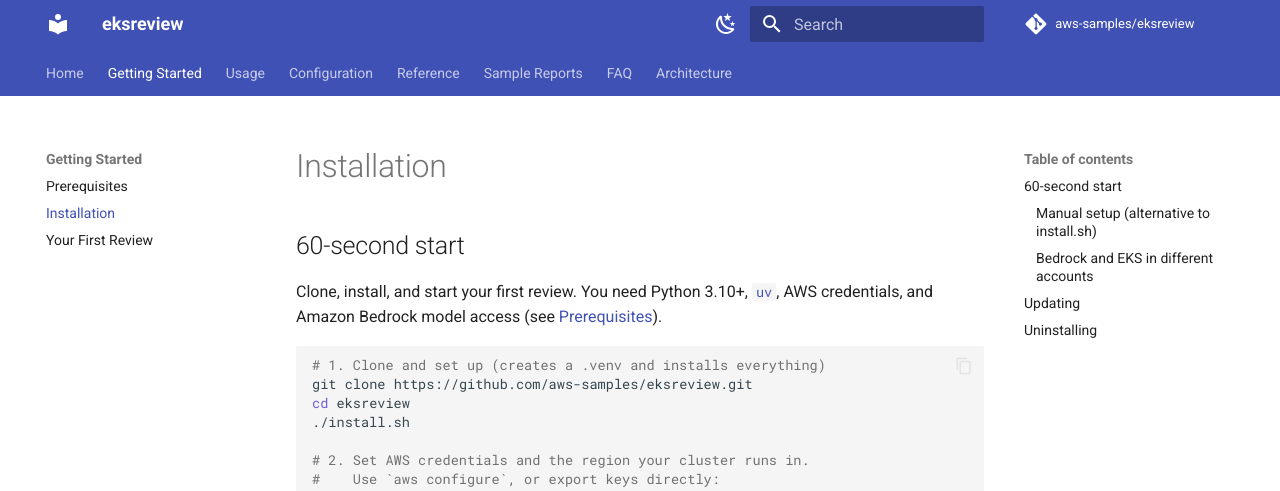
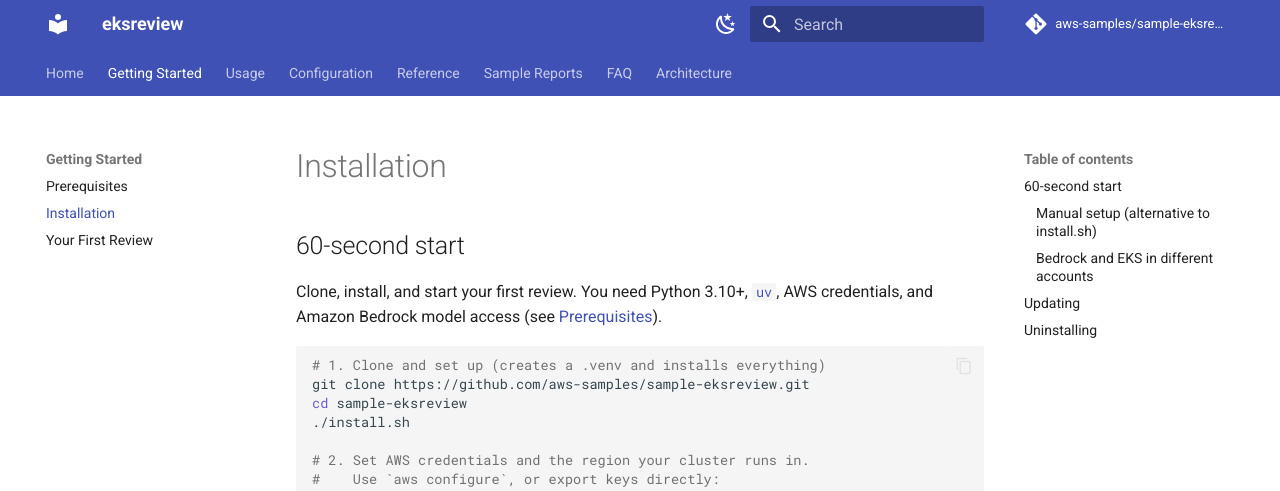
Before and after one commit to aws-samples/sample-eksreview, an MkDocs documentation site: the page built from docs/getting-started/installation.md, in a window 1280 px wide and 900 px high. Shown: the top 491 px of the window. Built offline with MkDocs 1.6.1 and Material for MkDocs 9.7.7, drawn with Linux system fonts in a browser that asks for light colours; comment, search, counter and statistics services are not loaded.

Commit message:
Fixed documentation

````diff
--- a/docs/getting-started/installation.md
+++ b/docs/getting-started/installation.md
@@ -6,8 +6,8 @@
 
 ```bash
 # 1. Clone and set up (creates a .venv and installs everything)
-git clone https://github.com/aws-samples/eksreview.git
-cd eksreview
+git clone https://github.com/aws-samples/sample-eksreview.git
+cd sample-eksreview
 ./install.sh
 
 # 2. Set AWS credentials and the region your cluster runs in.
--- a/mkdocs.yml
+++ b/mkdocs.yml
@@ -2,8 +2,8 @@
 site_description: >-
   AI-powered conversational CLI agent that reviews Amazon EKS clusters against
   operational best practices.
-repo_name: aws-samples/eksreview
-repo_url: https://github.com/aws-samples/eksreview
+repo_name: aws-samples/sample-eksreview
+repo_url: https://github.com/aws-samples/sample-eksreview
 edit_uri: edit/main/docs/
 
 theme:
````
Also changed, not shown: 1 other file.
